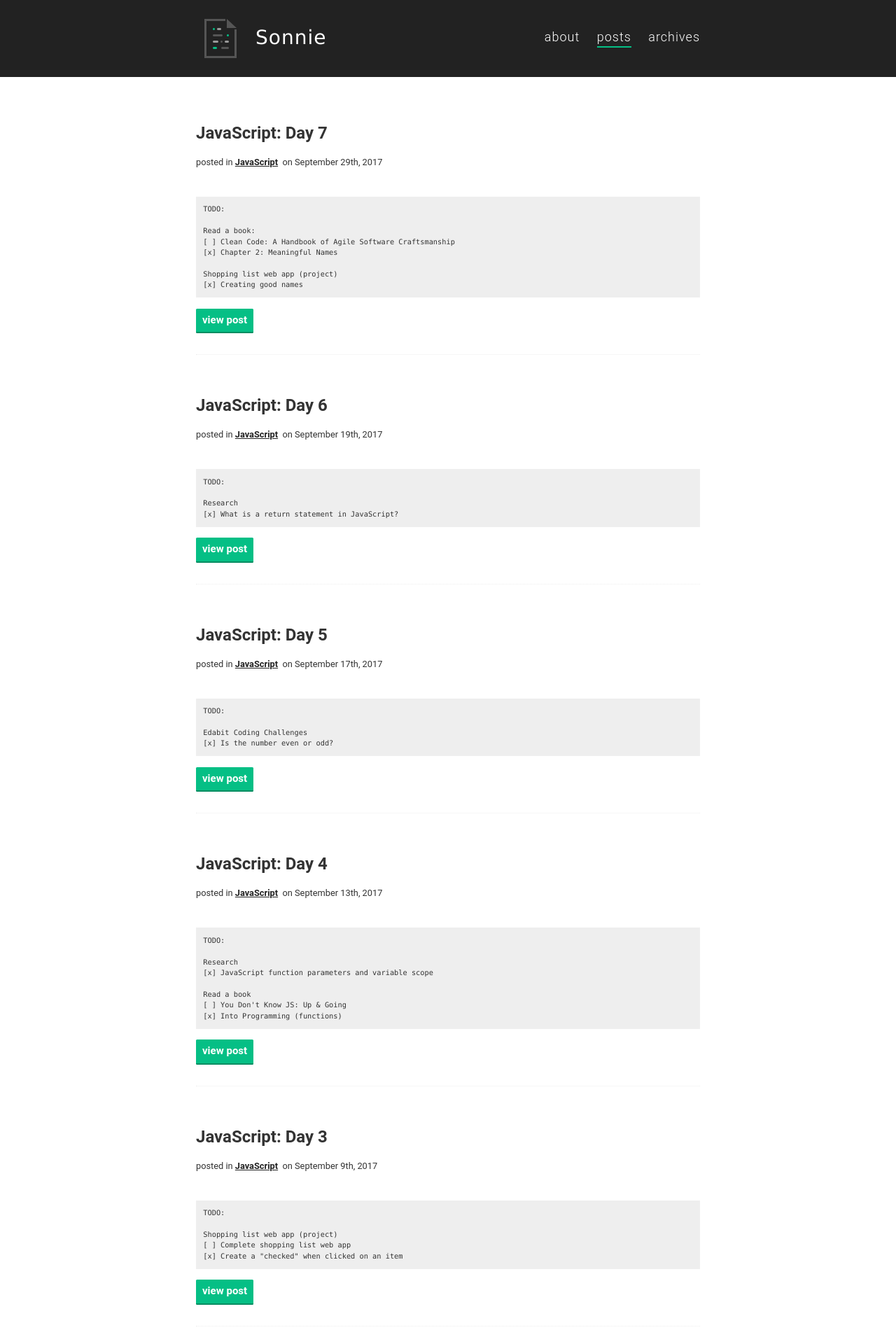
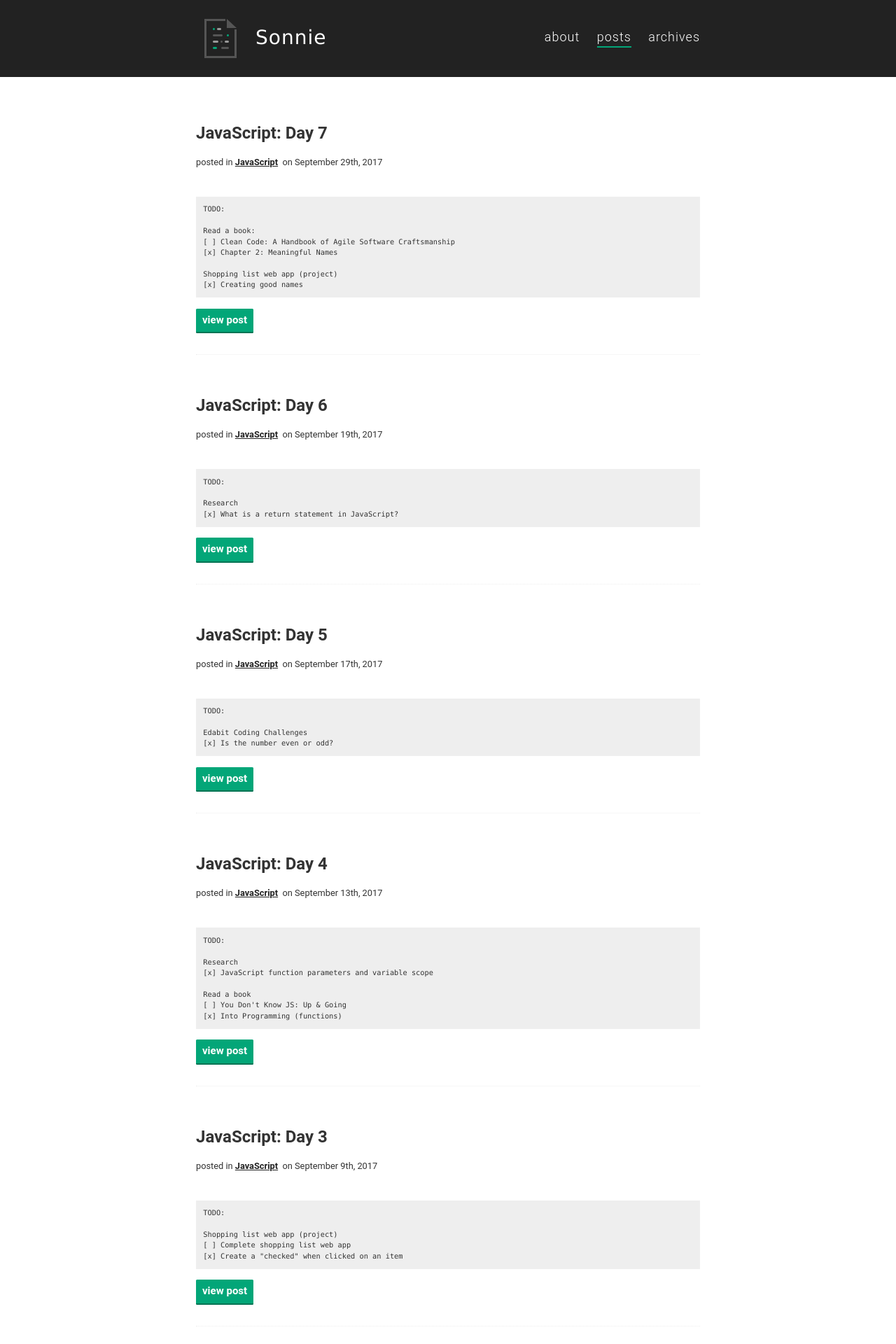
Before and after one commit to sonnienguyen/sonnie-nguyen-portfolio, a Jekyll site: the page built from index.html, in a window 1280 px wide. Shown: the top 1920 px of the page at 70% size. Built offline with Jekyll 4.4.1, drawn with Linux system fonts in a browser that asks for light colours; the list of posts is cut into pages by our own code.

Commit message:
Refactor blockquote and primary color

```diff
--- a/_includes/site-logo.html
+++ b/_includes/site-logo.html
@@ -1,6 +1,6 @@
 <svg class="svg-logo" height="70" viewBox="0 0 70 70" xmlns="http://www.w3.org/2000/svg">
   <path d="M25.5 22.25V23c.828 0 1.5-.672 1.5-1.5s-.672-1.5-1.5-1.5v.75V20c-.828 0-1.5.672-1.5 1.5s.672 1.5 1.5 1.5v-.75zM45.5 31.25V32c.828 0 1.5-.672 1.5-1.5s-.672-1.5-1.5-1.5v.75V29c-.828 0-1.5.672-1.5 1.5s.672 1.5 1.5 1.5v-.75z"
-    fill="#05BF85" />
+    fill="#03A678" />
   <path d="M36.5 40.25V41c.828 0 1.5-.672 1.5-1.5s-.672-1.5-1.5-1.5v.75V38c-.828 0-1.5.672-1.5 1.5s.672 1.5 1.5 1.5v-.75z"
     fill="#555" />
   <path d="M42 7H12v56h46V22h-3v38H15.004V10s20.373-.073 26.965-.035M44 10c.01.104 0 10 0 10h14L44 7" fill="#555" />
@@ -10,7 +10,7 @@
   />
   <path d="M42.5 38h3c.828 0 1.5.672 1.5 1.5s-.672 1.5-1.5 1.5h-3c-.828 0-1.5-.672-1.5-1.5s.672-1.5 1.5-1.5z" fill="#999"
   />
-  <path d="M25.5 47h3c.828 0 1.5.672 1.5 1.5s-.672 1.5-1.5 1.5h-3c-.828 0-1.5-.672-1.5-1.5s.672-1.5 1.5-1.5z" fill="#05BF85"
+  <path d="M25.5 47h3c.828 0 1.5.672 1.5 1.5s-.672 1.5-1.5 1.5h-3c-.828 0-1.5-.672-1.5-1.5s.672-1.5 1.5-1.5z" fill="#03A678"
   />
   <path d="M31.5 20h3c.828 0 1.5.672 1.5 1.5s-.672 1.5-1.5 1.5h-3c-.828 0-1.5-.672-1.5-1.5s.672-1.5 1.5-1.5z" fill="#999"
   />
--- a/_sass/base/_variables.scss
+++ b/_sass/base/_variables.scss
@@ -31,7 +31,7 @@
 
 // Font colors
 
-$primary-color                 : #fff; // in progress..
+$primary-color                 : #03A678;
 
 // Background color
 
@@ -49,7 +49,7 @@
 $code-color                    : $text-color;
 $selection-text-color          : $dark-gray;
 
-$info-color                    : #05bf85;
+$info-color                    : $primary-color;
 
 // Links
 
@@ -66,6 +66,12 @@
 $btn-background-color          : $info-color;
 $btn-border                    : darken($btn-background-color, 10%);
 
+// Type
+
+$blockquote-text-color         : $gray;
+$blockquote-border-color       : $light-gray;
+
+
 //
 // Other
 //
--- a/_sass/components/_posts.scss
+++ b/_sass/components/_posts.scss
@@ -25,8 +25,8 @@
   }
 
   blockquote {
-    border-left: .2em solid $light-gray;
-    color: $gray;
+    border-left: .2em solid $blockquote-border-color;
+    color: $blockquote-text-color;
     font-size: .9em;
     margin: 1em 0;
     padding: 0 0 0 1.2em;
```
